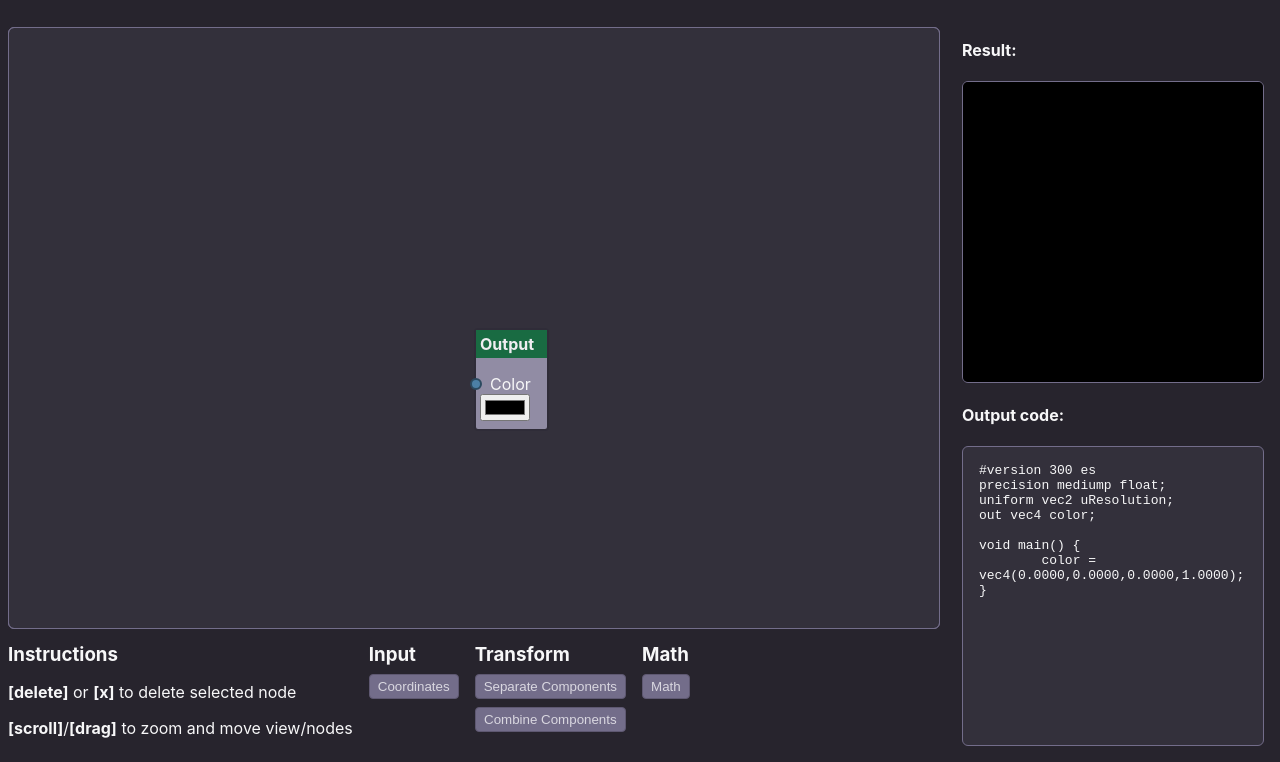
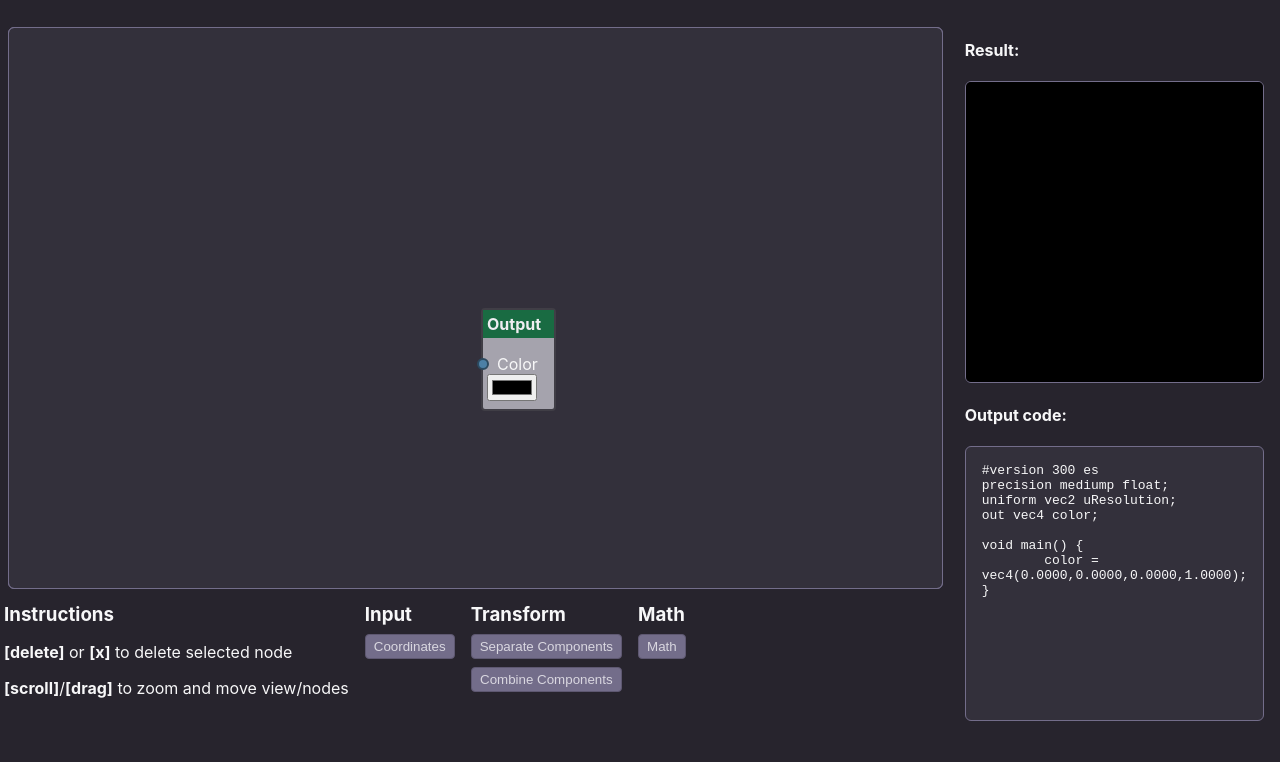
Before and after one commit to mcavazotti/webgl-nodes, a website built with Vite: page index.html in a window 1280 px wide. Shown: the part 63-825 px from the top of the page. After the commit the page ends 800 px from the top, so only its background shows below. Built offline with nearby package versions, Linux system fonts and the light colour scheme.

Commit message:
Changes: - new outputs for Coordinate Node - bug fixes for output canvas - new node bg color

```diff
--- a/index.html
+++ b/index.html
@@ -31,7 +31,7 @@
     <div id="output">
       <h4> Result: </h3>
         <div id="gl-output">
-           <canvas id="gl-output-canvas"></canvas>
+           <canvas id="gl-output-canvas" width="500" height="300"></canvas>
         </div>
         <h4>Output code:</h4>
         <div id="code-output"></div>
--- a/src/node-editor/editor/editor.ts
+++ b/src/node-editor/editor/editor.ts
@@ -48,7 +48,7 @@ export class NodeEditor {
             }
 
         }, this.showError.bind(this));
-
+        this.resizeCanvas();
         this.camera = new Camera(new Vector2(), 1, new Vector2(this.boardDiv.clientWidth, this.boardDiv.clientHeight));
 
         this.nodeEngine.addNode(new Node(outputNode, new Vector2(), this.nodeEngine.refreshConnections.bind(this.nodeEngine)));
@@ -271,8 +271,15 @@ export class NodeEditor {
     }
 
     resizeCanvas() {
-        this.boardCanvas.width = this.boardCanvas.clientWidth;
-        this.boardCanvas.height = this.boardCanvas.clientHeight;
+        try{
+
+            this.boardCanvas.width = this.boardCanvas.clientWidth;
+            this.boardCanvas.height = this.boardCanvas.clientHeight;
+            this.glEnviroment.canvas.width = this.glEnviroment.canvas.clientWidth;
+            this.glEnviroment.canvas.height = this.glEnviroment.canvas.clientHeight;
+        } catch(e) {
+            console.error(e);
+        }
     }
 
     addNode(nodeName: string) {
--- a/src/node-editor/gl/gl-enviroment.ts
+++ b/src/node-editor/gl/gl-enviroment.ts
@@ -35,7 +35,7 @@ export class GlEnviroment {
      * Initialize WebGL context and buffers
      * @param canvasId Id of HTML canvas
      */
-    constructor(canvasId: string, private errorCallback: (error:string)=> void) {
+    constructor(canvasId: string, private errorCallback: (error: string) => void) {
         this.canvas = document.getElementById(canvasId) as HTMLCanvasElement;
         let gl = this.canvas.getContext("webgl2");
         if (!gl)
@@ -48,10 +48,10 @@ export class GlEnviroment {
         gl.bindBuffer(gl.ARRAY_BUFFER, this.positionBuffer);
 
         const positions = [
-            1.0, 1.0,
-            -1.0, 1.0,
-            1.0, -1.0,
-            -1.0, -1.0,
+            1, 1,
+            -1, 1,
+            1, -1,
+            -1, -1,
         ];
 
         gl.bufferData(gl.ARRAY_BUFFER, new Float32Array(positions), gl.STATIC_DRAW);
@@ -68,6 +68,8 @@ export class GlEnviroment {
      * @returns Compiled WebGL shader
      */
     private loadShader(type: number, source: string): WebGLShader {
+        this.canvas.width = this.canvas.clientWidth;
+        this.canvas.height = this.canvas.clientHeight;
         const shader = this.gl.createShader(type)!;
         this.gl.shaderSource(shader, source);
 
@@ -110,7 +112,7 @@ export class GlEnviroment {
      * Draws on canvas using linked program
      */
     render() {
-        if (!this.program){
+        if (!this.program) {
             const error = Error("Program not loaded");
             this.errorCallback(error.message);
             throw error;
@@ -119,9 +121,10 @@ export class GlEnviroment {
         this.gl.useProgram(this.program);
 
         let vertexPosition = this.gl.getAttribLocation(this.program, 'aVertexPos');
-
+        this.canvas.width = this.canvas.clientWidth;
+        this.canvas.height = this.canvas.clientHeight;
         let uResPosition = this.gl.getUniformLocation(this.program, "uResolution");
-        this.gl.uniform2f(uResPosition, this.canvas.width!, this.canvas.height!);
+        this.gl.uniform2f(uResPosition, this.canvas.width, this.canvas.height);
 
         this.gl.clearColor(0, 0, 0, 0);
         this.gl.clear(this.gl.COLOR_BUFFER_BIT);
--- a/src/node-editor/nodes/definitions/input/coordinates.ts
+++ b/src/node-editor/nodes/definitions/input/coordinates.ts
@@ -29,9 +29,29 @@ export const coordinatesNode: NodeConfiguration = {
             }
         },
         {
+            label: 'XY',
+            role: 'output',
+            type: SocketType.vector2,
+            state: {
+                connection: null,
+                hide: false,
+                uid: '',
+            }
+        },
+        {
             label: 'Aspect Ratio',
             role: 'output',
             type: SocketType.float,
+            state: {
+                connection: null,
+                hide: false,
+                uid: '',
+            }
+        },
+        {
+            label: 'Resolution',
+            role: 'output',
+            type: SocketType.vector2,
             state: {
                 connection: null,
                 hide: false,
@@ -42,7 +62,10 @@ export const coordinatesNode: NodeConfiguration = {
     code: (_) => `
         vec2 #o0 = gl_FragCoord.xy;
         vec2 #o1 = gl_FragCoord.xy / uResolution;
-        float #o2 = uResolution.x / uResolution.y;
+        float #o3 = uResolution.x / uResolution.y;
+        vec2 #o2 = #o1 - vec2(0.5,0.5);
+        #o2 = vec2(#o2.x * #o3, #o2.y);
+        vec2 #o4 = uResolution;
         `,
     definitions: (_) => []
 }
--- a/src/style/node.scss
+++ b/src/style/node.scss
@@ -2,7 +2,7 @@
 
 // NODE COLORS
 // Node colors
-$node-bg-color: $tuna-400;
+$node-bg-color: #a5a3ad;
 
 $node-type-input-bg: #6b1919;
 $node-type-input-text: $tuna-100;
--- a/src/style/style.scss
+++ b/src/style/style.scss
@@ -32,7 +32,7 @@ header {
   #board {
     position: relative;
     margin: $default-half-spacing;
-    min-height: 600px;
+    min-height: 400px;
     height: 70vh;
 
     #board-canvas {
@@ -60,6 +60,8 @@ header {
 
   #toolbox {
     margin: $default-half-spacing;
+    margin: $default-quarter-spacing;
+    margin-bottom: 0;
     display: flex;
     gap: $default-spacing;
 
@@ -111,8 +113,8 @@ header {
 
     canvas {
       @include default-border;
-      min-width: 300px;
-      min-height: 300px;
+      width: 500px;
+      height: 300px;
       width: 100%;
     }
   }
```
